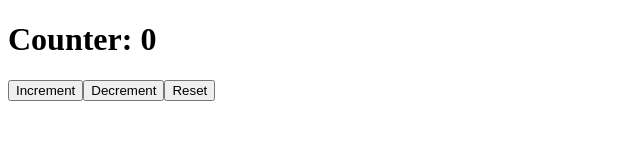
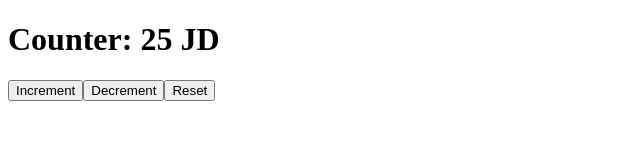
Before and after one commit to jdalmeria-tech/react-course, a React (Vite) app: page / in a window 1280 px wide. Shown: the top 160 px of the page, without its empty margins (0-640 px from the left). Built offline with nearby package versions, Linux system fonts and the light colour scheme.

Commit message:
learning to apply the callback function (:

```diff
--- a/src/components/Counter.jsx
+++ b/src/components/Counter.jsx
@@ -1,18 +1,20 @@
 import { useState } from "react"
 
 function Counter () {
-  const [count, setCount] = useState(0)
+  const [user, setUser] = useState({ name:"JD", age: 25 })
 
   return(
     <>
       <div className="counter">
         <h1>
-          Counter: {count}
+          Counter: {user.age} {user.name}
         </h1>
         <button
          onClick={() => {
-          setCount((prevCount) => prevCount + 1);
-          setCount((prevCount) => prevCount + 1);
+          setUser((prevUser) => ({
+            ...prevUser,
+            age: 26,
+          }));
          }}
         >
           Increment
```
